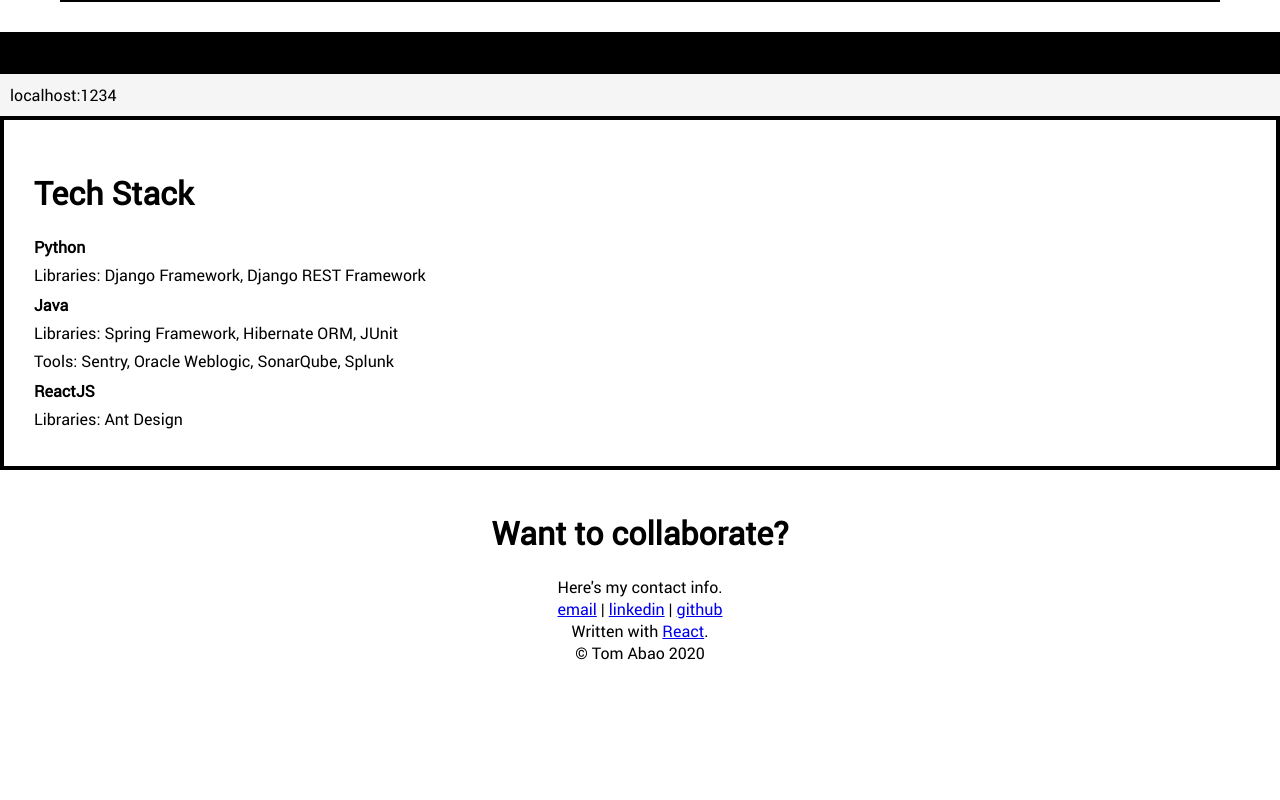
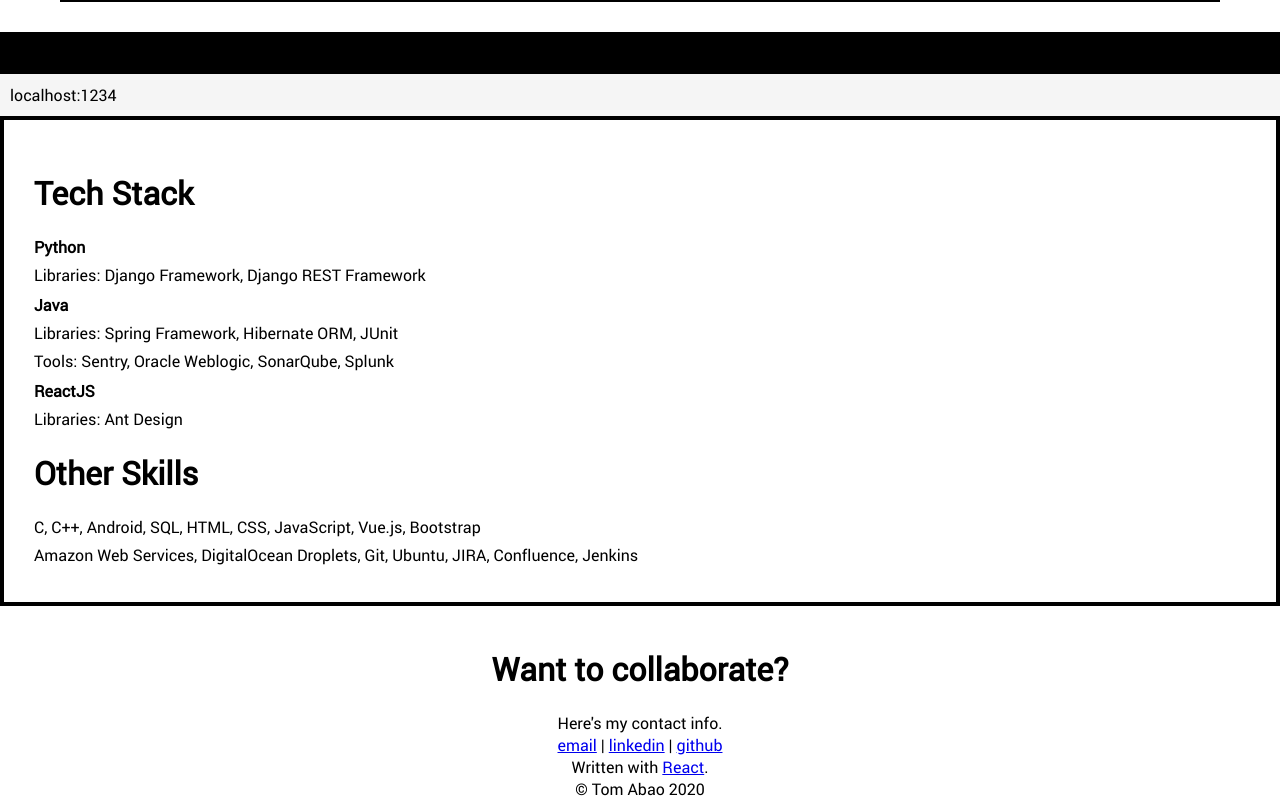
Before and after one commit to kormin/react-portfolio, a React (Create React App) app: page / in a window 1280 px wide. Shown: the part 579-1379 px from the top of the page. Before the commit the page ends 1243 px from the top, so only its background shows below. Built offline with nearby package versions, Linux system fonts and the light colour scheme.

Commit message:
add other skills

```diff
--- a/src/components/Work.js
+++ b/src/components/Work.js
@@ -30,6 +30,16 @@ class Work extends Component {
             </div>
           </div>
 
+          <div className="browser-row">
+            <div className="other-skills-title">
+              <h1>Other Skills</h1>
+            </div>
+            <div className="other-skills-content">
+              <p>C, C++, Android, SQL, HTML, CSS, JavaScript, Vue.js, Bootstrap</p>
+              <p>Amazon Web Services, DigitalOcean Droplets, Git, Ubuntu, JIRA, Confluence, Jenkins</p>
+            </div>
+          </div>
+
         </div>
       </div>
     );
--- a/src/main.css
+++ b/src/main.css
@@ -96,6 +96,16 @@ ul.taskbar > li > a:hover {
   margin-bottom: 6px;
 }
 
+.other-skills-content > h4 {
+  margin-top: 8px;
+  margin-bottom: 6px;
+}
+
+.other-skills-content > p {
+  margin-top: 0px;
+  margin-bottom: 6px;
+}
+
 /* Contact */
 #contact {
   text-align: center;
```
